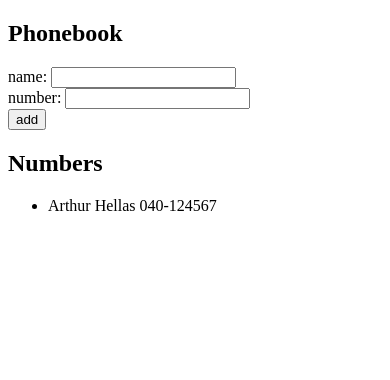
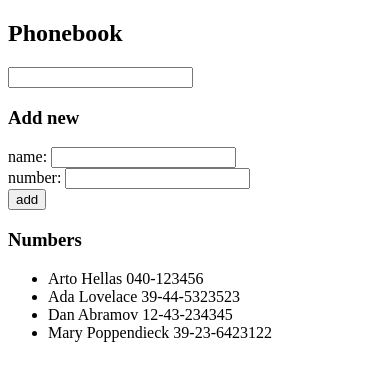
Before and after one commit to Rafael-Euzebio/Full-Stack-Open-Exercises, a React (Vite) app in the folder part2/phonebook/: page / in a window 390 px wide. Shown: the top 380 px of the page. Built offline with nearby package versions, Linux system fonts and the light colour scheme.

Commit message:
2 - phonebook - filter

```diff
--- a/part2/phonebook/src/App.jsx
+++ b/part2/phonebook/src/App.jsx
@@ -1,19 +1,27 @@
 import { useState } from 'react'
 import PersonForm from './components/PersonForm'
 import Persons from './components/Persons'
+import Filter from './components/Filter'
 
 const App = () => {
     const [persons, setPersons] = useState([
-        { name: 'Arthur Hellas', number: '040-124567' }
+        { name: 'Arto Hellas', number: '040-123456', id: 1 },
+        { name: 'Ada Lovelace', number: '39-44-5323523', id: 2 },
+        { name: 'Dan Abramov', number: '12-43-234345', id: 3 },
+        { name: 'Mary Poppendieck', number: '39-23-6423122', id: 4 }
     ])
-
 
     return (
         <div>
             <h2>Phonebook</h2>
+            <Filter persons={persons} setPersons={setPersons} />
+
+            <h3>Add new</h3>
             <PersonForm persons={persons} setPersons={setPersons} />
-            <h2>Numbers</h2>
+
+            <h3>Numbers</h3>
             <Persons persons={persons} />
+
         </div>
     )
 }
--- /dev/null
+++ b/part2/phonebook/src/components/Filter.jsx
@@ -0,0 +1,25 @@
+import { useState } from "react"
+
+const Filter = ({ persons, setPersons }) => {
+
+    const [nameFilter, setNameFilter] = useState('')
+
+    const handleFilterChange = (event) => {
+        const updatedFilter = event.target.value
+        const filteredPersons = filterPersons(updatedFilter)
+        setPersons(filteredPersons)
+        setNameFilter(event.target.value)
+    }
+
+    const filterPersons = (filter) => {
+        return persons.filter((person) => person.name.toLowerCase().includes(filter.toLowerCase()))
+    }
+
+
+
+    return (
+        <input value={nameFilter} onChange={handleFilterChange} />
+    )
+}
+
+export default Filter
--- a/part2/phonebook/src/components/Persons.jsx
+++ b/part2/phonebook/src/components/Persons.jsx
@@ -1,6 +1,5 @@
 const Persons = ({ persons }) => {
     return (
-
         <ul>
             {persons.map(person => {
                 return (
```
